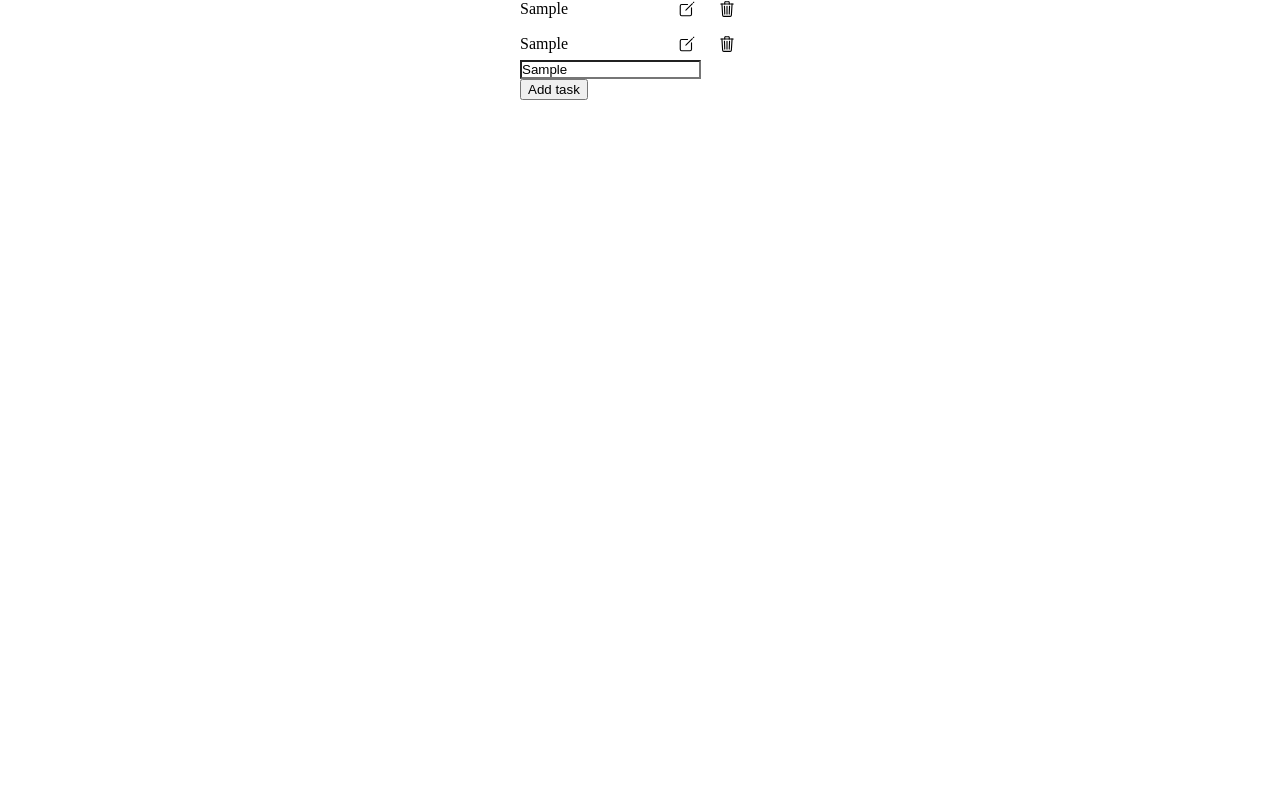
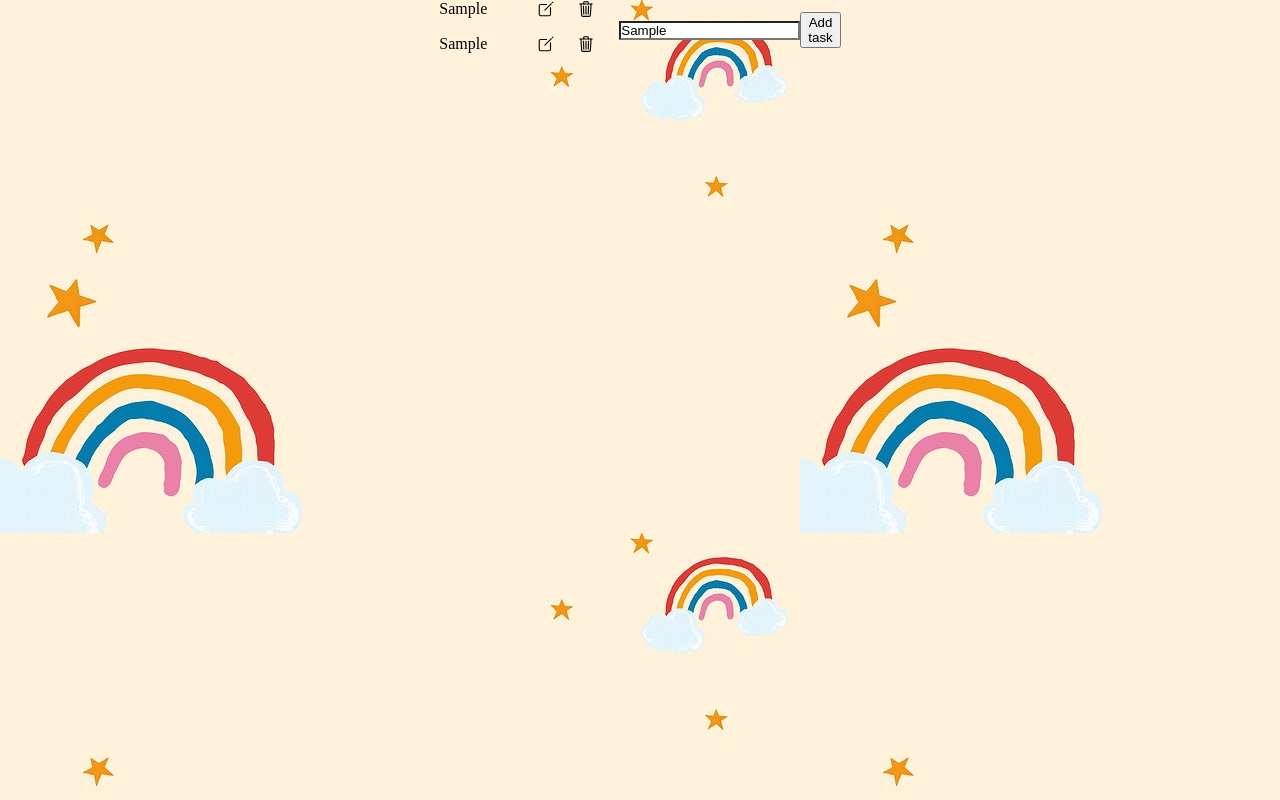
Before and after one commit to LevaniMigriauli/todo-list, a website built with webpack: page src/index.html in a window 1280 px wide. Both pictures are taken after typing "Sample" into the empty fields and a click on the button "Add task". Built offline with nearby package versions, Linux system fonts and the light colour scheme.

Commit message:
adding keypress events

```diff
--- a/src/index.html
+++ b/src/index.html
@@ -4,7 +4,7 @@
     <meta charset="UTF-8" />
     <meta http-equiv="X-UA-Compatible" content="IE=edge" />
     <meta name="viewport" content="width=device-width, initial-scale=1.0" />
-    <title>Document</title>
+    <title>Levan's todo</title>
   </head>
   <body>
     <div class="todo-container">
--- a/src/js/script.js
+++ b/src/js/script.js
@@ -12,9 +12,8 @@ const input = document.querySelector(".task-input");
 //     taskList.appendChild(taskItem).textContent = taskContent;
 //   }
 // });
-
-btnAdd.addEventListener("click", function () {
-  const taskItem = document.createElement("li"); //აქვე რატომ ვერ წაიღებს - .classList.add("task-item");
+const taskAdd = function () {
+  const taskItem = document.createElement("li"); //აქვე რატომ ვერ წაიღებს - .classList.add("task-item"); ჯერ append რადგან არ გაგვიკეთებია?
   taskItem.classList.add("task-item");
   const taskContent = input.value;
   taskList.appendChild(taskItem).textContent = taskContent;
@@ -32,13 +31,14 @@ btnAdd.addEventListener("click", function () {
   // taskItem.classList.add("button-delete");
 
   /* Add functionality of edit & delete buttons */
-  btnDelete.addEventListener("click", function () {
+  const taskDelete = function () {
     // console.log(this.parentElement.parentNode.removeChild);
     this.parentElement.parentNode.removeChild(this.parentNode /* taskItem? */);
     // this.parentElement.parentNode.innerHTML = "";
-  });
+  };
+  btnDelete.addEventListener("click", taskDelete);
 
-  btnEdit.addEventListener("click", function () {
+  const taskEdit = function () {
     const taskText = this.parentNode.textContent;
     // this.parentNode.parentElement.removeChild(taskItem);
     this.parentNode.innerHTML = "";
@@ -50,14 +50,12 @@ btnAdd.addEventListener("click", function () {
     btnSubmit.classList.add("btn");
     taskItem.appendChild(btnSubmit).classList.add("button-submit");
     /* add SUBMIT button functionality */
-    btnSubmit.addEventListener("click", function () {
+    const taskSubmit = function () {
       const taskTextEdited = this.previousSibling.value;
       // this.parentNode.removeChild(taskItem.firstChild);
       // this.parentNode.removeChild(taskItem.lastChild);
       // ზედა ვერსიაც მუშაობს
       this.parentNode.innerHTML = "";
-      console.log(this.parentElement);
-      console.log(btnDelete, btnEdit);
       taskItem.textContent = taskTextEdited;
       taskItem.appendChild(btnEdit);
       taskItem.appendChild(btnDelete);
@@ -68,10 +66,18 @@ btnAdd.addEventListener("click", function () {
       // this.parentNode.appendChild(taskItem).classList.add("button-delete");
       // this.parentNode.appendChild.input.value = taskTextEdited;
       // taskItem.appendChild(btnEdit).classList.add("button-edit");
-    });
-  });
+    };
+    btnSubmit.addEventListener("click", taskSubmit);
+    // btnSubmit.addEventListener("keydown", function (e) {
+    //   if (e.key === "Enter" || e.key === "Escape") taskSubmit(); // აქ როგორ დავამატო ენთერ & ესქეიფზე დასაბმითება ისე რომ დაბლა add-ზე არ იმუშაოს
+    // });
+  };
+  btnEdit.addEventListener("click", taskEdit);
+};
+btnAdd.addEventListener("click", taskAdd);
+document.addEventListener("keydown", (e) => {
+  if (e.key === "Enter") taskAdd();
 });
-
 // const btnEdit = document.querySelector(".button-edit");
 // const btnEditAfter = window.getComputedStyle(btnEdit, "::after");
 // const content = btnEditAfter["content"];
--- a/src/scss/style.scss
+++ b/src/scss/style.scss
@@ -1,9 +1,18 @@
+body {
+  background-image: url(/src/images/content/v978-background-02-kpzgw7o8.jpeg);
+}
+
 .todo-container {
+  display: flex;
+  justify-content: center;
+  align-items: center;
   max-width: 240px;
   margin: 0 auto;
 
   .task-list {
     display: flex;
+    justify-content: center;
+    align-items: center;
     flex-direction: column;
     gap: 10px;
   }
```
Also changed, not shown: src/images/content/v978-background-02-kpzgw7o8.jpeg (added).
